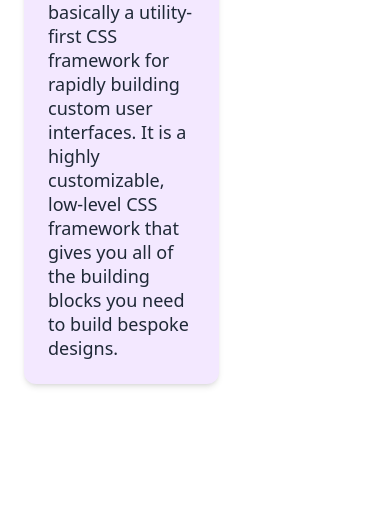
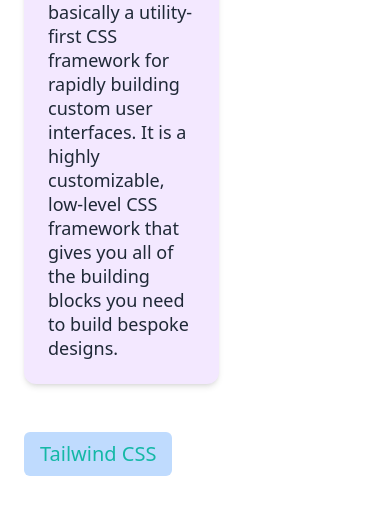
Before and after one commit to coderpyaephyothant/tailwindcsspage, a website: page public/index.html in a window 390 px wide. Shown: the part 146-660 px from the top of the page. Drawn offline with Linux system fonts and the light colour scheme.

Commit message:
button color and responsive design

```diff
--- a/public/index.html
+++ b/public/index.html
@@ -15,6 +15,8 @@
             customizable, low-level CSS framework that gives you all of the
             building blocks you need to build bespoke designs.
         </p>
+
     </div>
+    <button class="  bg-blue-200 text-amber-600 px-4 py-2 m-6 rounded-md text-xl font-semibold sm:bg-lime-500 text-rose-700 md:bg-yellow-50 text-gray-600 lg:bg-purple-600 text-teal-500">Tailwind CSS</button>
 </body>
 </html>
```
Also changed, not shown: public/tailwind.css.
